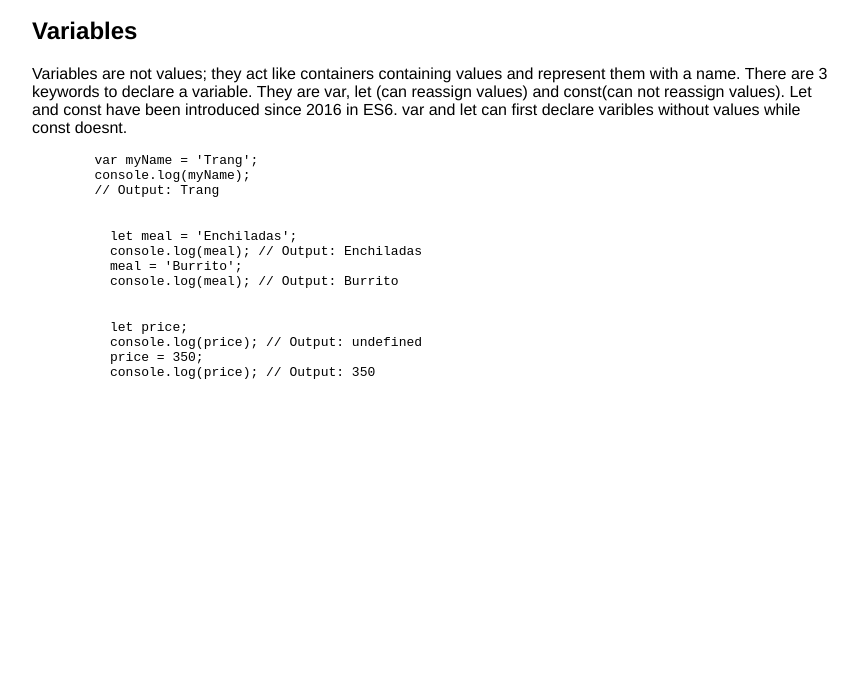
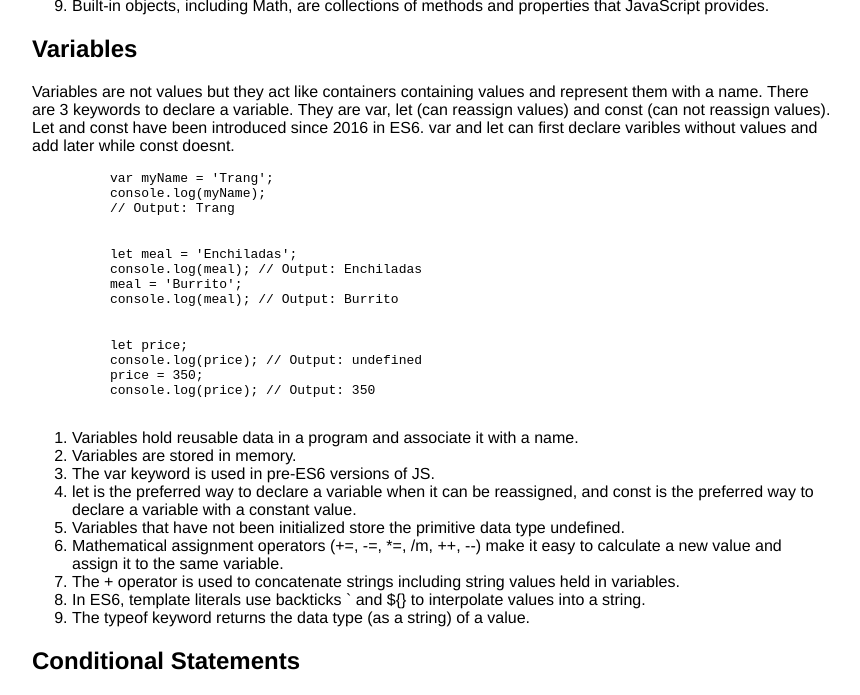
Before and after one commit to Changdang/pratice, a plain HTML site: page index0.html in a window 1280 px wide. Shown: the part 1692-2387 px from the top of the page, without its empty margins (208-1068 px from the left). Before the commit the page ends 2103 px from the top, so only its background shows below. Drawn offline with Linux system fonts and the light colour scheme; a script that the page names is missing.

Commit message:
Javascript

```diff
--- a/index0.html
+++ b/index0.html
@@ -32,6 +32,7 @@
         <li> <a href="#wheretoinsertJavascript"> Where to insert JavaScript? </a> </li>
         <li><a href="#introductiontoJavaScript"> Introduction to JavaScript </a></li>
         <li><a href="#variables"> Variables </a></li>
+        <li><a href="#conditionalStatements"> Conditional Statements</a></li>
 
       </ol>
     </nav>
@@ -127,7 +128,8 @@
       <h2 id="variables">
         Variables
       </h2>
-      <p> Variables are not values; they act like containers containing values and represent them with a name. There are 3 keywords to declare a variable. They are var, let (can reassign values) and const(can not reassign values). Let and const have been introduced since 2016 in ES6. var and let can first declare varibles without values while const doesnt.
+        <p>
+          Variables are not values but they act like containers containing values and represent them with a name. There are 3 keywords to declare a variable. They are var, let (can reassign values) and const (can not reassign values). Let and const have been introduced since 2016 in ES6. var and let can first declare varibles without values and add later while const doesnt.
         </p>
         <p>
           <pre>
@@ -152,8 +154,27 @@
           console.log(price); // Output: 350
           </pre>
         </p>
+        <ol>
+          <li>Variables hold reusable data in a program and associate it with a name. </li>
+          <li>Variables are stored in memory. </li>
+          <li>The var keyword is used in pre-ES6 versions of JS.</li>
+          <li>let is the preferred way to declare a variable when it can be reassigned, and const is the preferred way to declare a variable with a constant value. </li>
+          <li>Variables that have not been initialized store the primitive data type undefined. </li>
+          <li>Mathematical assignment operators (+=, -=, *=, /m, ++, --) make it easy to calculate a new value and assign it to the same variable.</li>
+          <li>The + operator is used to concatenate strings including string values held in variables. </li>
+          <li>In ES6, template literals use backticks ` and ${} to interpolate values into a string. </li>
+          <li>The typeof keyword returns the data type (as a string) of a value.</li>
+        </ol>
+    </section>
 
+    <section>
+      <h2 id="conditionalStatements">
+        Conditional Statements
+      </h2>
     </section>
+
+
+
   </div>
 
   <script src="hoc.js">
```
Lines whose indentation alone changed are shown as unchanged.
